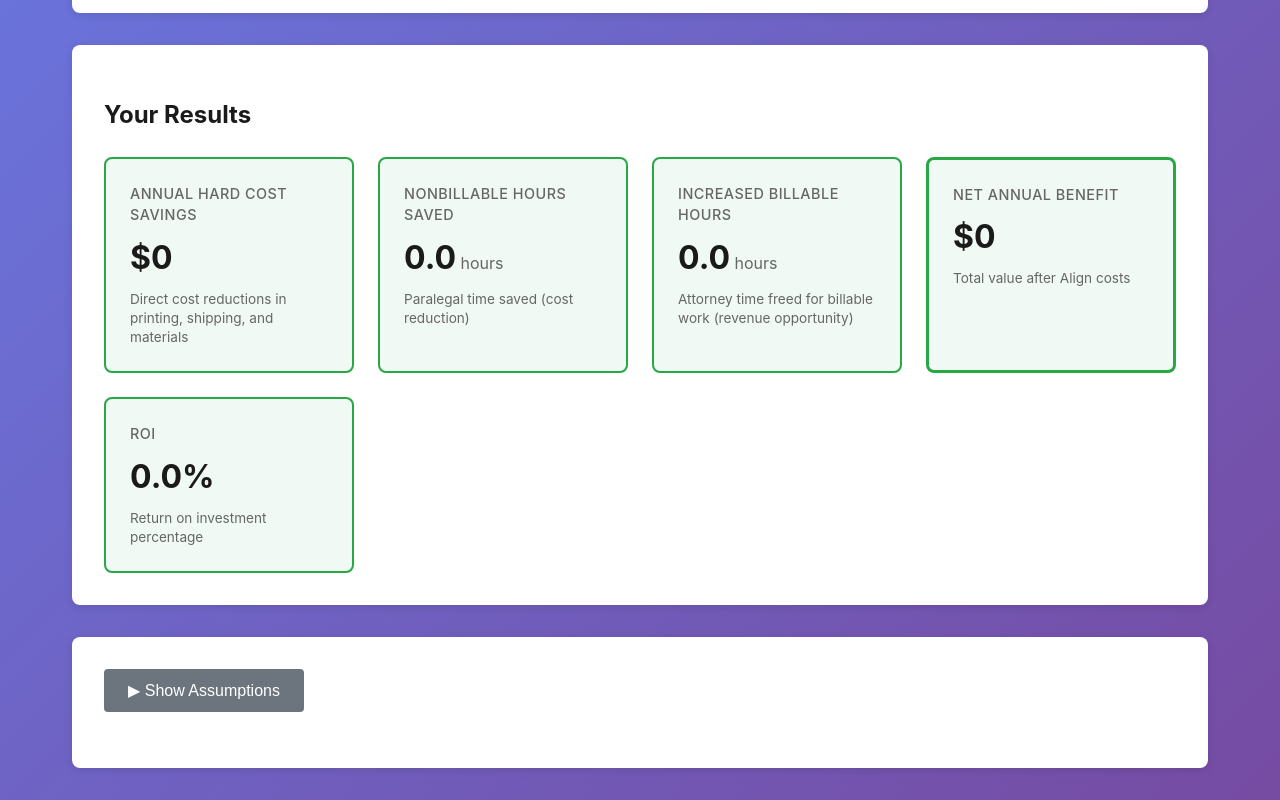
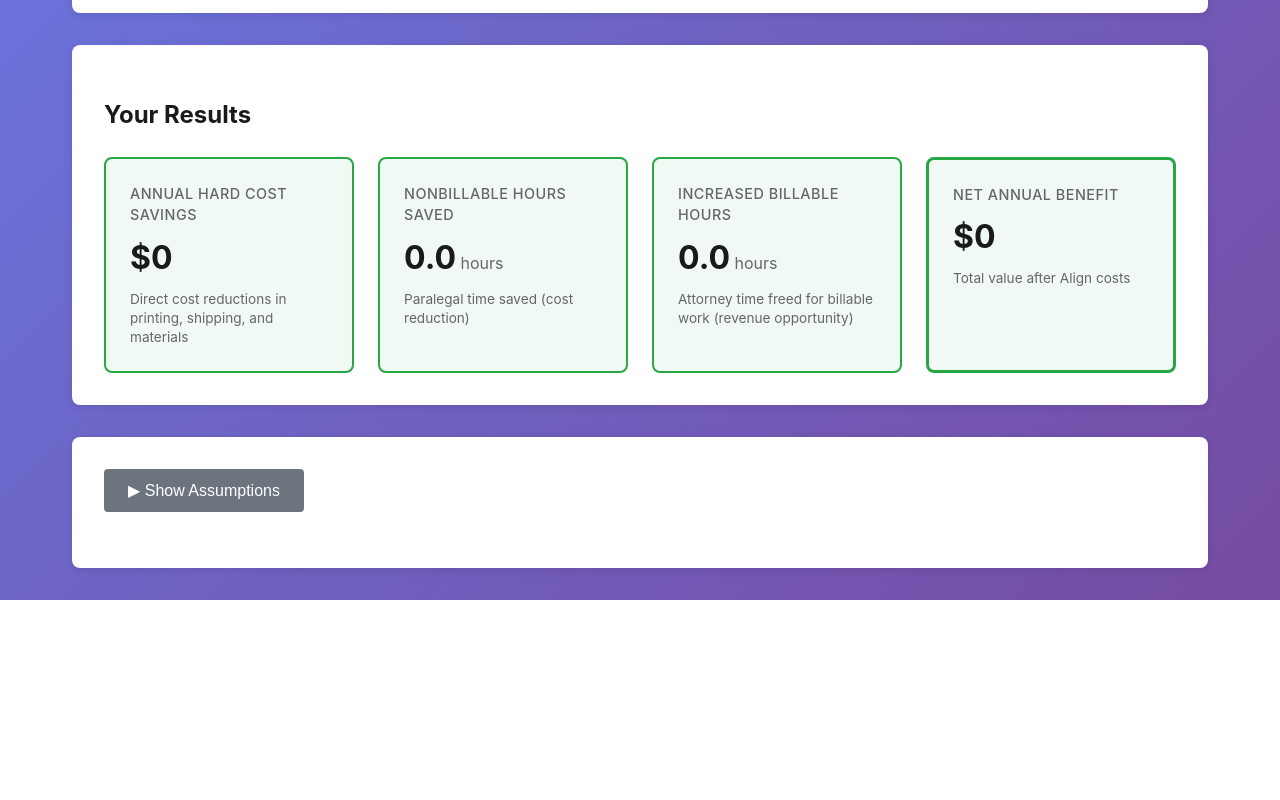
Before and after one commit to sam-mfb/roi, a React (Vite) app: page / in a window 1280 px wide. Shown: the part 577-1377 px from the top of the page. After the commit the page ends 1177 px from the top, so only its background shows below. Built offline with nearby package versions, Linux system fonts and the light colour scheme.

Commit message:
remove percentage roi

```diff
--- a/src/components/Calculator/ResultsPanel.tsx
+++ b/src/components/Calculator/ResultsPanel.tsx
@@ -1,6 +1,6 @@
 import { useAppSelector } from '../../store/hooks';
 import { selectResults } from '../../selectors/calculatorSelectors';
-import { formatCurrency, formatNumber, formatPercentage } from '../../utils/formatters';
+import { formatCurrency, formatNumber } from '../../utils/formatters';
 
 export const ResultsPanel = () => {
   const results = useAppSelector(selectResults);
@@ -32,12 +32,6 @@ export const ResultsPanel = () => {
       description: 'Total value after Align costs',
       className: results.netBenefit >= 0 ? 'metric-card highlight positive' : 'metric-card highlight negative',
     },
-    {
-      label: 'ROI',
-      value: formatPercentage(results.roi, 1),
-      description: 'Return on investment percentage',
-      className: results.roi >= 0 ? 'metric-card positive' : 'metric-card negative',
-    },
   ];
 
   return (
--- a/src/selectors/calculatorSelectors.ts
+++ b/src/selectors/calculatorSelectors.ts
@@ -106,18 +106,6 @@ export const selectNetAnnualBenefit = createSelector(
 );
 
 /**
- * ROI percentage
- * = Net benefit ÷ Align cost × 100
- */
-export const selectROI = createSelector(
-  [selectNetAnnualBenefit, selectAlignAnnualCost],
-  (netBenefit, alignCost) => {
-    if (alignCost === 0) return 0;
-    return (netBenefit / alignCost) * 100;
-  }
-);
-
-/**
  * Combined results selector for easy access to all key metrics
  */
 export const selectResults = createSelector(
@@ -127,14 +115,12 @@ export const selectResults = createSelector(
     selectAnnualAttorneyBillableHoursRecovered,
     selectAnnualTotalSavings,
     selectNetAnnualBenefit,
-    selectROI,
   ],
-  (hardCostSavings, paralegalHours, attorneyHours, totalSavings, netBenefit, roi) => ({
+  (hardCostSavings, paralegalHours, attorneyHours, totalSavings, netBenefit) => ({
     hardCostSavings,
     paralegalHours,
     attorneyHours,
     totalSavings,
     netBenefit,
-    roi,
   })
 );
```
